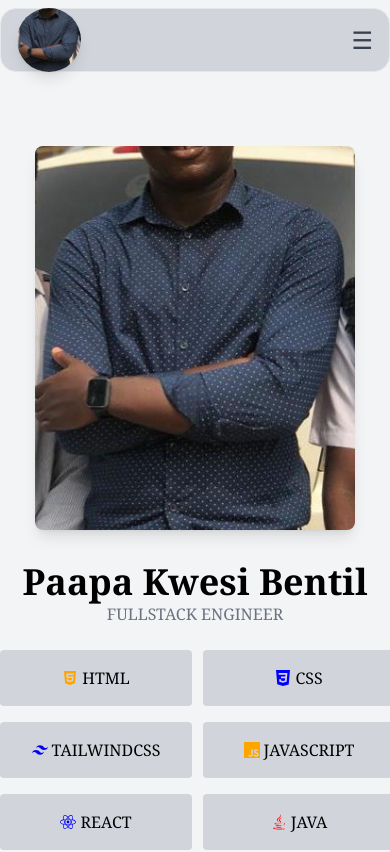
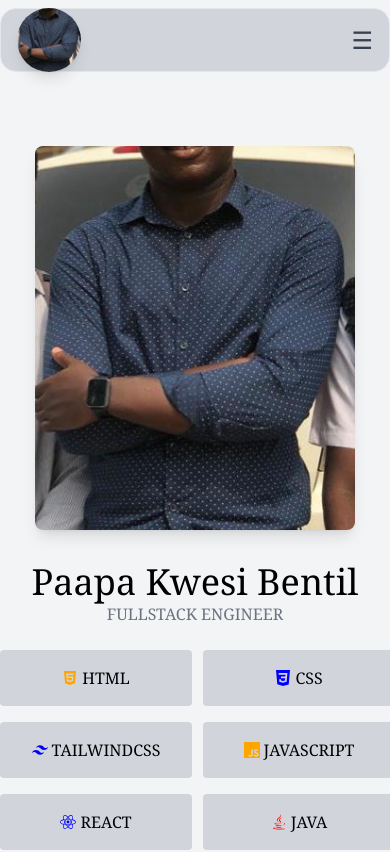
Before and after one commit to PBentil/portfolio, a React (Create React App) app: page / in a window 390 px wide. Shown: the top 852 px of the page. Built offline with nearby package versions, Linux system fonts and the light colour scheme.

Commit message:
responsive

```diff
--- a/src/App.js
+++ b/src/App.js
@@ -101,7 +101,7 @@ function App() {
 
 
         <div className="w-auto h-auto text-center md:text-left">
-          <h1 className="text-4xl font-bold">Paapa Kwesi Bentil</h1>
+          <h1 className="text-4xl ">Paapa Kwesi Bentil</h1>
           <h1 className="text-gray-500">FULLSTACK ENGINEER</h1>
           <br />
 
```
